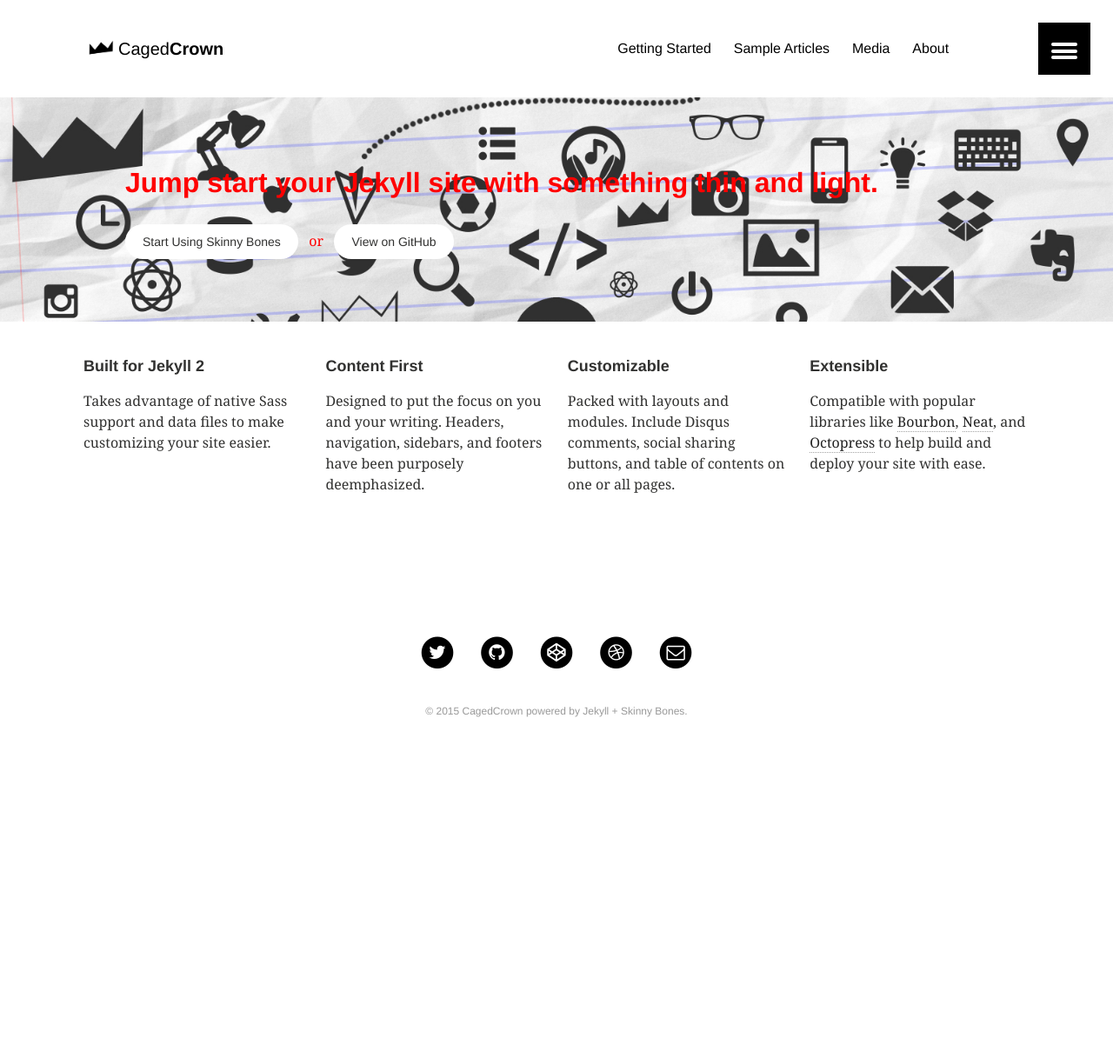
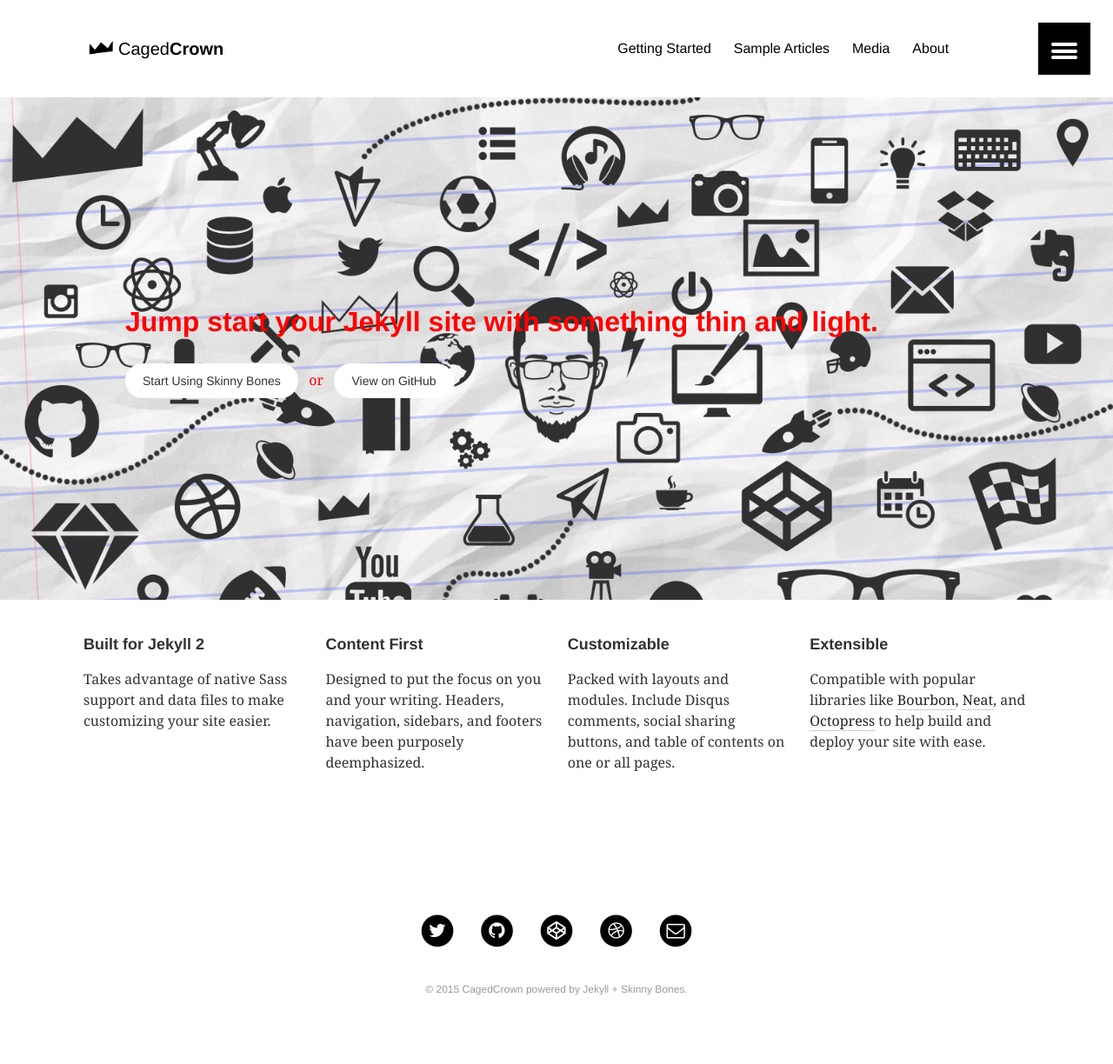
Before and after one commit to cagedcrown/cagedcrown.github.io, a Jekyll site: the page built from index.md, in a window 1280 px wide. Shown: the whole page at 87% size. Built offline with Jekyll 4.4.1, drawn with Linux system fonts in a browser that asks for light colours; before the commit the page ends 904 px from its top, so only the background shows below that.

```diff
--- a/_sass/_layout.scss
+++ b/_sass/_layout.scss
@@ -244,8 +244,10 @@
 .page-lead {
 	background-position: center top;
 	background-repeat: no-repeat;
-	background-attachment: absolute;
+	background-attachment: fixed;
 	text-align: left;
+	padding-bottom: 10em;
+	padding-top: 10em;
 	color: $white;
 	@include media($large) {
 		background-size: cover;
```
